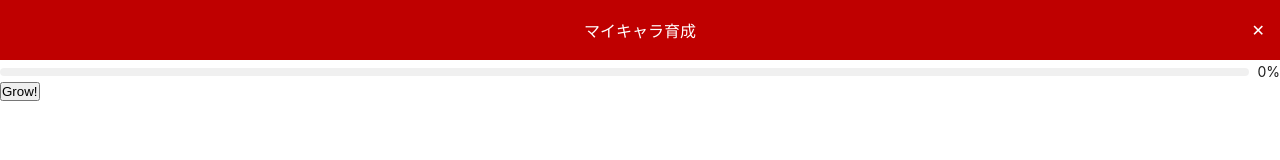
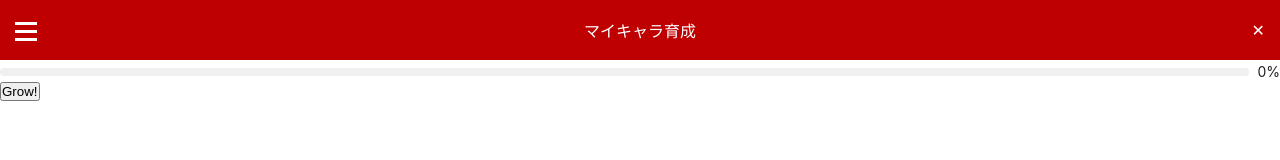
Before and after one commit to KakinokiKanta/rakuten_sintern, a Next.js app: page /character in a window 1280 px wide. Shown: the top 160 px of the page. Built offline with nearby package versions, Linux system fonts and the light colour scheme.

Commit message:
sidebarを作成

```diff
--- a/src/layout/header/components/Header.jsx
+++ b/src/layout/header/components/Header.jsx
@@ -1,3 +1,4 @@
+import { useState } from 'react';
 import styled from 'styled-components';
 
 const StyledHeader = styled.header`
@@ -8,6 +9,7 @@ const StyledHeader = styled.header`
   height: 60px;
   color: white;
   position: relative;
+  z-index: 10;
 `;
 
 const CloseButton = styled.div`
@@ -16,11 +18,101 @@ const CloseButton = styled.div`
   cursor: pointer;
 `;
 
+const SidebarMenu = styled.div`
+  height: 100%;
+  position: fixed;
+  left: 0;
+  width: 250px;
+  margin-top: 60px;
+  transform: translateX(${props => (props.$isOpen ? "0" : "-250px")});
+  transition: transform 250ms ease-in-out;
+  background: #bf0000;
+`;
+
+const SidebarMenuInner = styled.ul`
+  margin: 0;
+  padding: 0;
+  border-top: 1px solid rgba(255, 255, 255, 0.10);
+  li {
+    list-style: none;
+    color: #fff;
+    text-transform: uppercase;
+    font-weight: bold;
+    padding: 20px;
+    cursor: pointer;
+    border-bottom: 1px solid rgba(255, 255, 255, 0.10);
+    span {
+      display: block;
+      font-size: 14px;
+      color: rgba(255, 255, 255, 0.50);
+    }
+    /* a {
+      color: #fff;
+      text-transform: uppercase;
+      font-weight: bold;
+      cursor: pointer;
+      text-decoration: none;
+    } */
+    &:hover {
+    background-color: #ff5757; // ホバー時の背景色変更
+    color: #fff; // ホバー時の文字色変更
+  }
+  }
+`;
+
+const SidebarIconToggle = styled.label`
+  cursor: pointer;
+  position: absolute;
+  z-index: 99;
+  height: 22px;
+  width: 22px;
+  top: 22px;
+  left: 15px;
+`;
+
+const Spinner = styled.div`
+  background-color: #fff;
+  height: 3px;
+  width: 22px;
+  position: absolute;
+  transition: all 0.3s;
+  &.horizontal {
+    margin-top: 8px;
+    opacity: ${props => (props.$isOpen ? 0 : 1)};
+  }
+  &.diagonal.part-1 {
+    transform: ${props => (props.$isOpen ? "rotate(135deg)" : "rotate(0)")};
+    margin-top: ${props => (props.$isOpen ? "8px" : "0")};
+  }
+  &.diagonal.part-2 {
+    transform: ${props => (props.$isOpen ? "rotate(-135deg)" : "rotate(0)")};
+    margin-top: ${props => (props.$isOpen ? "8px" : "16px")};
+  }
+`;
+
+
 export default function Header({ title, onExit }) {
+  const [isOpen, setIsOpen] = useState(false);
+
   return (
-    <StyledHeader>
-      {title}
-      <CloseButton onClick={onExit}>✕</CloseButton>
-    </StyledHeader>
+    <>
+      <StyledHeader>
+        {title}
+        <SidebarIconToggle onClick={() => setIsOpen(!isOpen)}>
+          <Spinner className="diagonal part-1" $isOpen={isOpen} />
+          <Spinner className="horizontal" $isOpen={isOpen} />
+          <Spinner className="diagonal part-2" $isOpen={isOpen} />
+        </SidebarIconToggle>
+        <CloseButton onClick={onExit}>✕</CloseButton>
+      </StyledHeader>
+      <SidebarMenu $isOpen={isOpen}>
+        <SidebarMenuInner>
+          <li onClick={() => window.location.href = '/'}><p>ホーム</p></li>
+          <li onClick={() => window.location.href = '/qr'}><p>QRコードスキャン</p></li>
+          <li onClick={() => window.location.href = '/pointChange'}><p>ポイント交換</p></li>
+          <li onClick={() => window.location.href = '/character'}><p>マイキャラ育成</p></li>
+        </SidebarMenuInner>
+      </SidebarMenu>
+    </>
   );
 }
```
